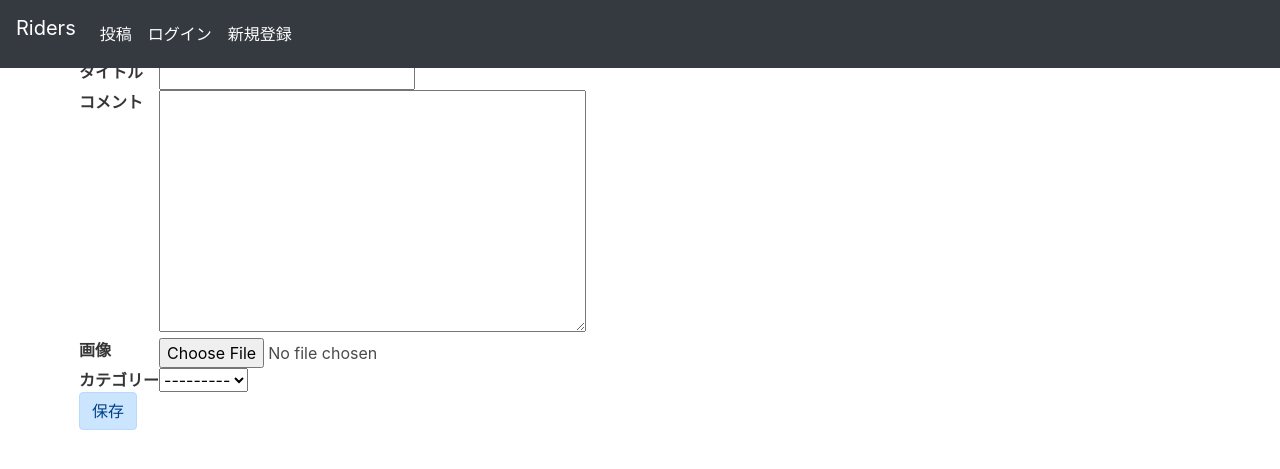
After one commit to Yuto0936/photo_app, a Django app: template myapp/templates/myapp/edit.html in a window 1280 px wide. The commit adds this page. Shown: the top 469 px of the page. Run offline with Django 3.2, Linux system fonts and the light colour scheme; the template is opened without the code that fills it: values that come from a table or form of the project are taken from there, others are empty; some libraries are stand-ins or nearby versions.

Commit message:
adding edit button
to edit photo easily

```diff
--- /dev/null
+++ b/myapp/templates/myapp/edit.html
@@ -0,0 +1,37 @@
+{% extends 'myapp/base.html' %}
+
+
+{% block content %}
+
+<div>
+    <a href="{% url 'myapp:index' %}">ホームに戻る</a>
+  </div>
+  <form action="{% url 'myapp:edit' photo.id %}" method="post" enctype='multipart/form-data'>
+  {% csrf_token %}
+    <table>
+      <div class='mt-3'>
+      <tr>
+        <th>タイトル</th>
+        <td>{{ form.title }}</td>
+      </tr>
+    </div>
+    <div>
+      <tr>
+        <th>コメント</th>
+        <td>{{ form.comment }}</td>
+      </tr>
+    </div>
+      <tr>
+        <th>画像</th>
+        <td>{{ form.image }}</td>
+      </tr>
+      <tr>
+        <th>カテゴリー</th>
+        <td>{{ form.category }}</td>
+      </tr>
+    </table>
+    <button type="submit" class="btn alert-primary">保存</button>
+  </form>
+
+
+{% endblock %}
--- a/myapp/templates/myapp/photos_detail.html
+++ b/myapp/templates/myapp/photos_detail.html
@@ -15,9 +15,13 @@
   </div>
   <!-- 削除ボタン -->
   {% if request.user == photo.user %}
-  <form action="{% url 'myapp:photos_delete' photo.id %}" method="post">{% csrf_token %}
+  <form action="{% url 'myapp:edit' photo.id %}">
+    <button class="btn alert-primary" style='float:left; margin-right: 7px; '>編集</button>
+  </form>
+  <form action="{% url 'myapp:photos_delete' photo.id %}" method="post" >{% csrf_token %}
     <button class='btn alert-secondary' type="submit" onclick='return confirm("本当に削除しますか？");'>削除</button>
   </form>
+
   {% endif %}
 
 
--- a/myapp/templates/myapp/photos_new.html
+++ b/myapp/templates/myapp/photos_new.html
@@ -2,6 +2,7 @@
 
 
 {% block content %}
+
 <div>
   <a href="{% url 'myapp:index' %}">ホームに戻る</a>
 </div>
@@ -33,5 +34,4 @@
 </form>
 
 
-
 {% endblock %}
--- a/myapp/urls.py
+++ b/myapp/urls.py
@@ -11,6 +11,7 @@ urlpatterns = [
     path('photos/new/', views.photos_new, name='photos_new'),
     path('photos/<int:pk>/', views.photos_detail, name='photos_detail'),
     path('photos/<int:pk>/delete/', views.photos_delete, name='photos_delete'),
+    path('photos/<int:pk>/edit/', views.edit, name='edit'),
     path('photos/<str:category>/', views.photos_category, name='photos_category'),
     path('signup/', views.signup, name='signup'),
     path('login/', auth_views.LoginView.as_view(template_name='myapp/login.html'), name='login'),
```
Also changed, not shown: myapp/views.py (+14 -0 lines), media/photos/01_ZEROMPTORCYCLE_XEAM-1038x576.jpg (deleted), media/photos/mig.jpg (added).
